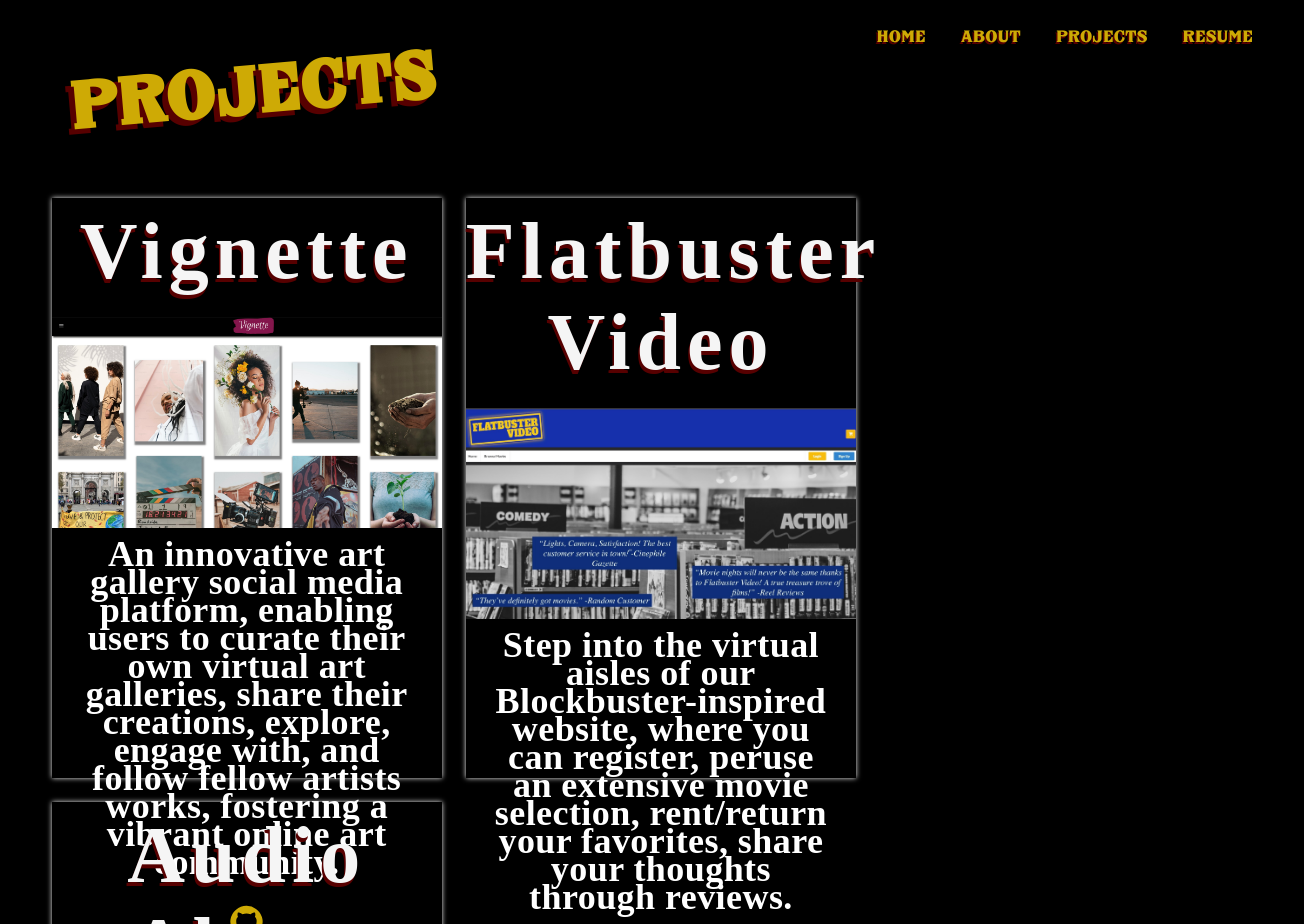
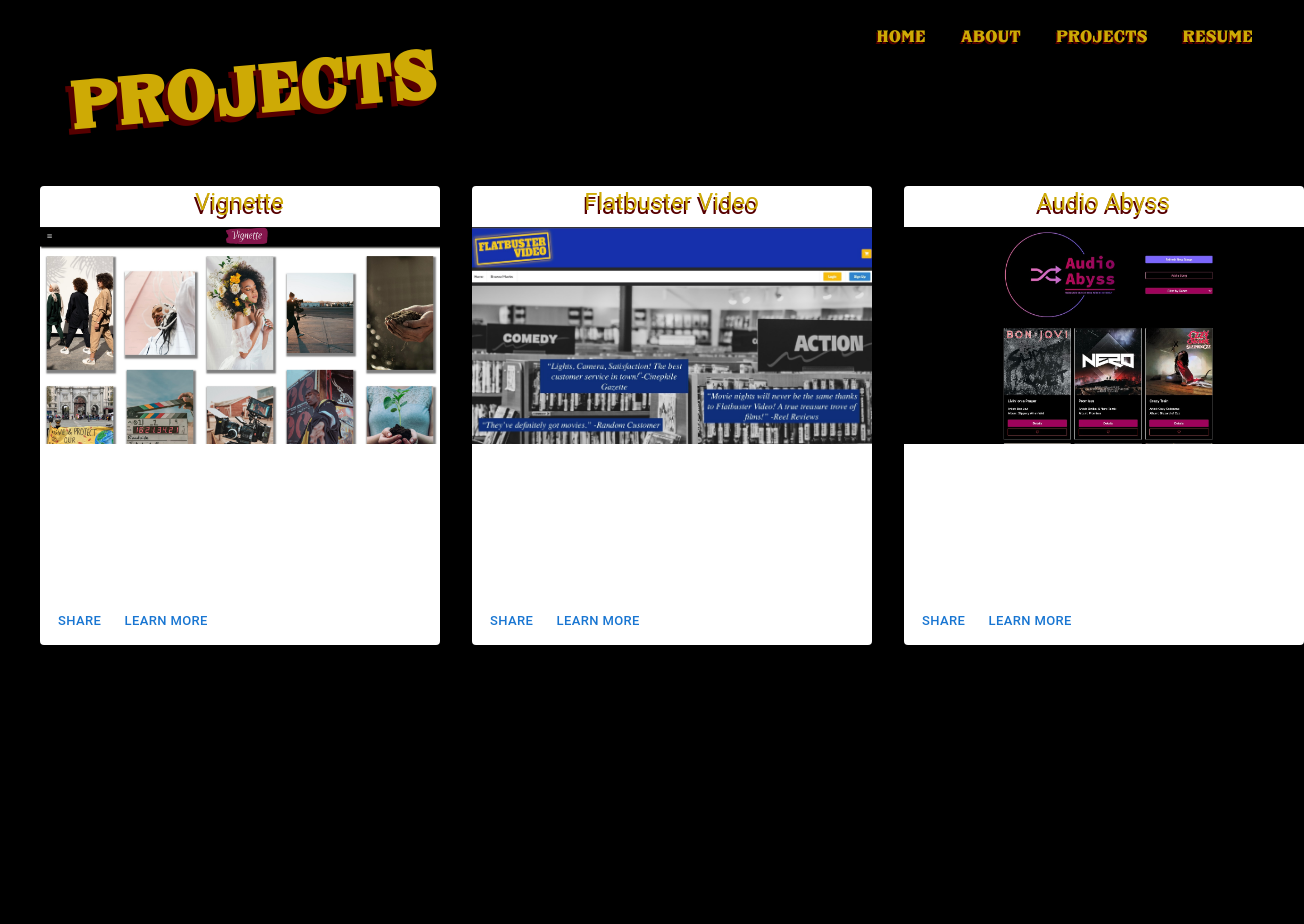
Before and after one commit to wesmith3/Portfolio, a Next.js app: page /projects in a window 1280 px wide. Shown: the top 924 px of the page, 1304 px wide, since content can reach past the window. After the commit the page ends 800 px from the top, so only its background shows below. Built offline with nearby package versions, Linux system fonts and the light colour scheme; a web font is replaced by a local one.

Commit message:
inserts MUI cards

```diff
--- a/package.json
+++ b/package.json
@@ -14,7 +14,7 @@
     "@fortawesome/free-brands-svg-icons": "^6.5.1",
     "@fortawesome/react-fontawesome": "^0.2.0",
     "@mui/icons-material": "^5.15.11",
-    "@mui/material": "^5.15.11",
+    "@mui/material": "^5.15.12",
     "next": "14.1.0",
     "react": "^18",
     "react-dom": "^18",
--- a/src/app/projects/page.css
+++ b/src/app/projects/page.css
@@ -11,6 +11,12 @@
   transform: rotate(-5deg);
 }
 
+.card-container {
+  display: flex;
+  justify-content: space-between;
+  gap: 1rem;
+}
+
 .proj-list {
   display: flex;
   width: 95%;
@@ -20,10 +26,12 @@
 }
 
 .proj {
-  width: calc(33.33% - 10px);
-  height: 72.5vh;
-  margin: 1.5vh;
+  /* width: calc(33.33% - 10px); */
+  /* height: 72.5vh; */
+  /* margin: 1.5vh; */
   box-shadow: 0 0 5px whitesmoke;
+  background-color: black;
+  color: white;
 }
 
 .proj:hover {
@@ -34,13 +42,10 @@
 }
 
 .proj-name {
-  font-family: 'SF';
-  font-size: 10vh;
-  letter-spacing: .75vh;
-  margin-bottom: 5%;
-  margin-top: 2%;
+  font-family: 'FHA';
+  font-size: 5vh;
   text-align: center;
-  color: #f5f5f5;
+  color: #ceaa05;
   text-shadow: -1.5px 4px .05px #570000;
 }
 
--- a/src/app/projects/projects.tsx
+++ b/src/app/projects/projects.tsx
@@ -1,3 +1,172 @@
+// import Card from "@mui/material/Card";
+// import CardActions from "@mui/material/CardActions";
+// import CardContent from "@mui/material/CardContent";
+// import CardMedia from "@mui/material/CardMedia";
+// import Button from "@mui/material/Button";
+// import Typography from "@mui/material/Typography";
+// import Image from "next/image";
+// import AA from "./AA.jpeg";
+// import FB from "./FB.jpeg";
+// import Vignette from "./Vignette.jpeg";
+// import Link from "next/link";
+// import GitHubIcon from "@mui/icons-material/GitHub";
+
+// export default function Projects() {
+//   return (
+//     <div className="proj-list">
+//       <Card sx={{ maxWidth: 450 }}>
+//         <CardMedia
+//           component="div"
+//           sx={{ height: 300 }}
+//           title="Vignette">
+//           <Typography gutterBottom variant="h5" component="div">
+//             Vignette
+//           </Typography>
+//           <Image src={Vignette} alt="Vignette" title="Vignette" width={450} />
+//         </CardMedia>
+//         <CardContent>
+//           <Typography variant="body2" color="text.secondary">
+//             An innovative art gallery social media platform, enabling users to
+//             curate their own virtual art galleries, share their creations,
+//             explore, engage with, and follow fellow artists works, fostering a
+//             vibrant online art community.
+//           </Typography>
+//         </CardContent>
+//         <CardActions>
+//           <Button size="small">Share</Button>
+//           <Button size="small">Learn More</Button>
+//         </CardActions>
+//       </Card>
+//       <Card sx={{ maxWidth: 400 }}>
+//         <CardMedia
+//           component="div"
+//           sx={{ height: 300 }}
+//           title="Flatbuster Video"
+//         >
+//           <Image src={FB} alt="Flatbuster-Video" title="Flatbuster Video" width={450} />
+//         </CardMedia>
+
+//         <CardContent>
+//           <Typography gutterBottom variant="h5" component="div">
+//             Flatbuster Video
+//           </Typography>
+//           <Typography variant="body2" color="text.secondary">
+//             An innovative art gallery social media platform, enabling users to
+//             curate their own virtual art galleries, share their creations,
+//             explore, engage with, and follow fellow artists works, fostering a
+//             vibrant online art community.
+//           </Typography>
+//         </CardContent>
+//         <CardActions>
+//           <Button size="small">Share</Button>
+//           <Button size="small">Learn More</Button>
+//         </CardActions>
+//       </Card>
+//       <Card sx={{ maxWidth: 400 }}>
+//         <CardMedia
+//           component="div"
+//           sx={{ height: 300 }}
+//           title="Audio Abyss"
+//         >
+//           <Image src={AA} alt="Audio Abyss" title="Audio Abyss" width={450} />
+//         </CardMedia>
+
+//         <CardContent>
+//           <Typography gutterBottom variant="h5" component="div">
+//             Audio Abyss
+//           </Typography>
+//           <Typography variant="body2" color="text.secondary">
+//             An innovative art gallery social media platform, enabling users to
+//             curate their own virtual art galleries, share their creations,
+//             explore, engage with, and follow fellow artists works, fostering a
+//             vibrant online art community.
+//           </Typography>
+//         </CardContent>
+//         <CardActions>
+//           <Button size="small">Share</Button>
+//           <Button size="small">Learn More</Button>
+//         </CardActions>
+//       </Card>
+//       <div className="proj-list">
+//       <div className="proj">
+//         <h2 className="proj-name">Vignette</h2>
+//         <Image
+//           src={Vignette}
+//           alt="Vignette"
+//           className="vignette-img"
+//           layout="responsive"
+//           width={800}
+//           height={800}
+//           />
+//         <h1 className="description">
+//           An innovative art gallery social media platform, enabling users to
+//           curate their own virtual art galleries, share their creations,
+//           explore, engage with, and follow fellow artists works, fostering a
+//           vibrant online art community.
+//         </h1>
+//         <Link legacyBehavior href="https://github.com/wesmith3/Vignette">
+//           <a className="github" target="_blank">
+//             <GitHubIcon fontSize="large" />
+//           </a>
+//         </Link>
+//       </div>
+//       <div className="proj">
+//         <h2 className="proj-name">Flatbuster Video</h2>
+//         <Image
+//           src={FB}
+//           alt="FlatbusterVideo"
+//           className="fb-img"
+//           layout="responsive"
+//           width={400}
+//           height={800}
+//           />
+//         <h1 className="description">
+//           Step into the virtual aisles of our Blockbuster-inspired website,
+//           where you can register, peruse an extensive movie selection,
+//           rent/return your favorites, share your thoughts through reviews.
+//         </h1>
+//         <Link
+//           legacyBehavior
+//           href="https://github.com/wesmith3/Flatbuster-Video"
+//           >
+//           <a className="github" target="_blank">
+//             <GitHubIcon fontSize="large" />
+//           </a>
+//         </Link>
+//       </div>
+//       <div className="proj">
+//         <h2 className="proj-name">Audio Abyss</h2>
+//         <Image
+//           src={AA}
+//           alt="AudioAbyss"
+//           className="aa-img"
+//           layout="responsive"
+//           width={800}
+//           height={800}
+//           />
+//         <h1 className="description">
+//           Discover new favorites through randomized song selections,
+//           where you can listen, add to your playlist, and rate with a simple
+//           like or dislike—an essential tool for music lovers craving fresh
+//           beats.
+//         </h1>
+//         <Link legacyBehavior href="https://github.com/zachtalmadge/audio-abyss">
+//           <a className="github" target="_blank">
+//             <GitHubIcon fontSize="large" />
+//           </a>
+//         </Link>
+//       </div>
+//     </div>
+//     </div>
+//   );
+// }
+
+import Card from "@mui/material/Card";
+import CardActions from "@mui/material/CardActions";
+import CardContent from "@mui/material/CardContent";
+import CardMedia from "@mui/material/CardMedia";
+import Button from "@mui/material/Button";
+import Typography from "@mui/material/Typography";
 import Image from "next/image";
 import AA from "./AA.jpeg";
 import FB from "./FB.jpeg";
@@ -8,73 +177,82 @@ import GitHubIcon from "@mui/icons-material/GitHub";
 export default function Projects() {
   return (
     <div className="proj-list">
-      <div className="proj">
-        <h2 className="proj-name">Vignette</h2>
-        <Image
-          src={Vignette}
-          alt="Vignette"
-          className="vignette-img"
-          layout="responsive"
-          width={800}
-          height={800}
-        />
-        <h1 className="description">
-          An innovative art gallery social media platform, enabling users to
-          curate their own virtual art galleries, share their creations,
-          explore, engage with, and follow fellow artists works, fostering a
-          vibrant online art community.
-        </h1>
-        <Link legacyBehavior href="https://github.com/wesmith3/Vignette">
-          <a className="github" target="_blank">
-            <GitHubIcon fontSize="large" />
-          </a>
-        </Link>
-      </div>
-      <div className="proj">
-        <h2 className="proj-name">Flatbuster Video</h2>
-        <Image
-          src={FB}
-          alt="FlatbusterVideo"
-          className="fb-img"
-          layout="responsive"
-          width={400}
-          height={800}
-        />
-        <h1 className="description">
-          Step into the virtual aisles of our Blockbuster-inspired website,
-          where you can register, peruse an extensive movie selection,
-          rent/return your favorites, share your thoughts through reviews.
-        </h1>
-        <Link
-          legacyBehavior
-          href="https://github.com/wesmith3/Flatbuster-Video"
-        >
-          <a className="github" target="_blank">
-            <GitHubIcon fontSize="large" />
-          </a>
-        </Link>
-      </div>
-      <div className="proj">
-        <h2 className="proj-name">Audio Abyss</h2>
-        <Image
-          src={AA}
-          alt="AudioAbyss"
-          className="aa-img"
-          layout="responsive"
-          width={800}
-          height={800}
-        />
-        <h1 className="description">
-          Discover new favorites through randomized song selections,
-          where you can listen, add to your playlist, and rate with a simple
-          like or dislike—an essential tool for music lovers craving fresh
-          beats.
-        </h1>
-        <Link legacyBehavior href="https://github.com/zachtalmadge/audio-abyss">
-          <a className="github" target="_blank">
-            <GitHubIcon fontSize="large" />
-          </a>
-        </Link>
+      <div className="card-container">
+        {/* Card 1 */}
+        <Card sx={{ maxWidth: 450, marginRight: 2 }} className="proj">
+          <CardMedia
+            component="div"
+            sx={{ height: 300 }}
+            title="Vignette"
+          >
+            <Typography gutterBottom variant="h5" component="div" className="proj-name">
+              Vignette
+            </Typography>
+            <Image src={Vignette} alt="Vignette" title="Vignette" width={400} />
+          </CardMedia>
+          <CardContent>
+            <Typography variant="body2" color="white">
+              An innovative art gallery social media platform, enabling users to
+              curate their own virtual art galleries, share their creations,
+              explore, engage with, and follow fellow artists works, fostering a
+              vibrant online art community.
+            </Typography>
+          </CardContent>
+          <CardActions>
+            <Button size="small">Share</Button>
+            <Button size="small">Learn More</Button>
+          </CardActions>
+        </Card>
+
+        {/* Card 2 */}
+        <Card sx={{ maxWidth: 400, marginRight: 2 }} className="proj">
+          <CardMedia
+            component="div"
+            sx={{ height: 300 }}
+            title="Flatbuster Video">
+            <Typography gutterBottom variant="h5" component="div" className="proj-name">
+              Flatbuster Video
+            </Typography>
+            <Image src={FB} alt="Flatbuster-Video" title="Flatbuster Video" width={400} />
+          </CardMedia>
+          <CardContent>
+            <Typography variant="body2" color="white">
+              An innovative art gallery social media platform, enabling users to
+              curate their own virtual art galleries, share their creations,
+              explore, engage with, and follow fellow artists works, fostering a
+              vibrant online art community.
+            </Typography>
+          </CardContent>
+          <CardActions>
+            <Button size="small">Share</Button>
+            <Button size="small">Learn More</Button>
+          </CardActions>
+        </Card>
+
+        {/* Card 3 */}
+        <Card sx={{ maxWidth: 400 }} className="proj">
+          <CardMedia
+            component="div"
+            sx={{ height: 300 }}
+            title="Audio Abyss">
+            <Typography gutterBottom variant="h5" component="div" className="proj-name">
+              Audio Abyss
+            </Typography>
+            <Image src={AA} alt="Audio Abyss" title="Audio Abyss" width={400} />
+          </CardMedia>
+          <CardContent>
+            <Typography variant="body2" color="white">
+              An innovative art gallery social media platform, enabling users to
+              curate their own virtual art galleries, share their creations,
+              explore, engage with, and follow fellow artists works, fostering a
+              vibrant online art community.
+            </Typography>
+          </CardContent>
+          <CardActions>
+            <Button size="small">Share</Button>
+            <Button size="small">Learn More</Button>
+          </CardActions>
+        </Card>
       </div>
     </div>
   );
```
Also changed, not shown: 1 other file (tests, documents, lock files or other folders).
